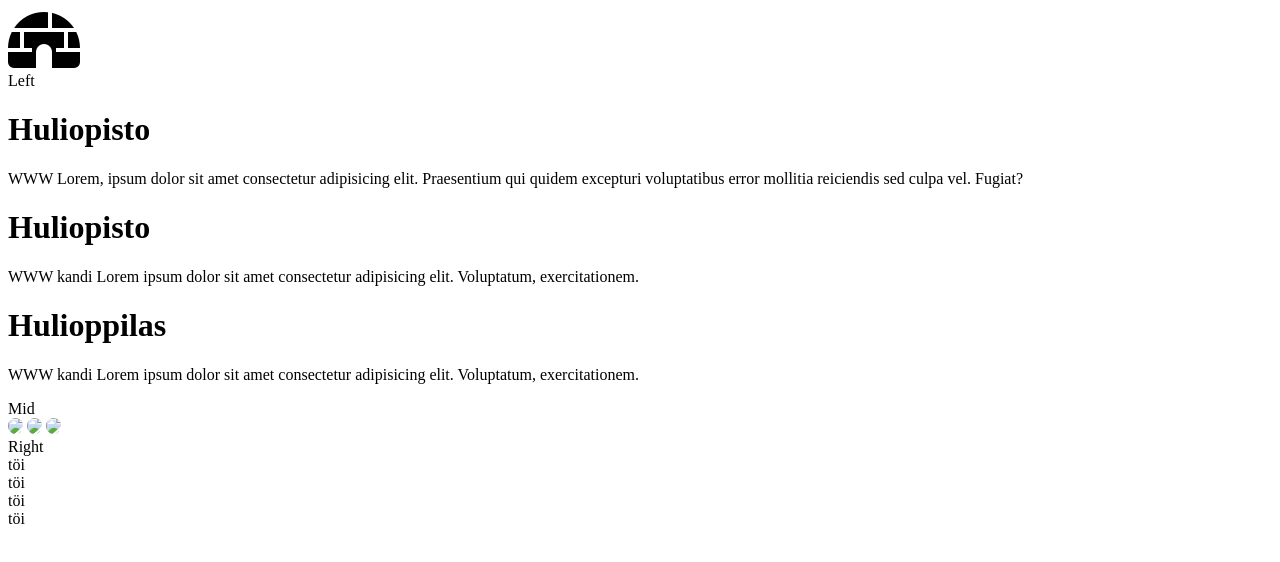
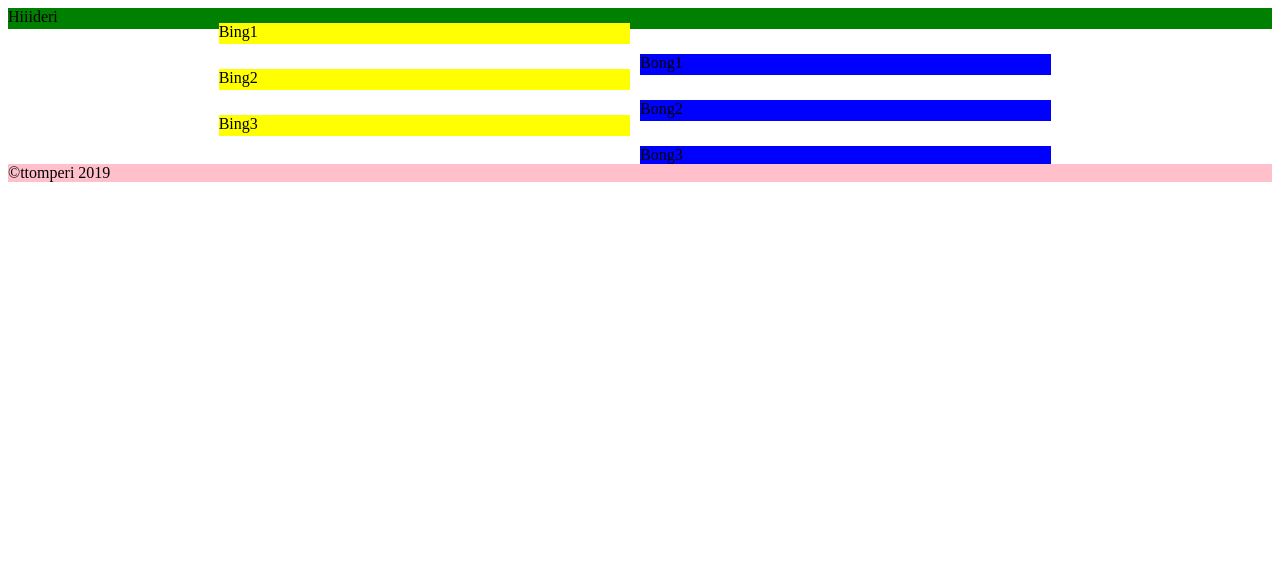
Before and after one commit to TiinaTomperi/tiinatomperi.github.io, a plain HTML site: page cv.html in a window 1280 px wide. Drawn offline with Linux system fonts and the light colour scheme.

Commit message:
added items

```diff
--- a/cv.css
+++ b/cv.css
@@ -3,6 +3,75 @@ img {
     border-radius: 5rem;
     max-width: 15px;
 }
+.site {
+    display: grid;
+    grid-template-columns: repeat(6, 1fr);
+    grid-template-rows: repeat(10, 2fr) 1fr;
+    grid-gap: 10px;
+    min-width: 100%;
+
+}
+.header {
+    background:green;
+    grid-column-start: 1;
+    grid-column-end: 8;
+    grid-row-start: 1;
+    grid-row-end: 3;
+}
+
+.vasen {
+    background: yellow;
+}
+.vasen1 {
+    grid-column-start: 2;
+    grid-column-end: 4;
+    grid-row-start: 2;
+    grid-row-end: 4;
+}
+.oikea1 {
+    grid-column-start: 4;
+    grid-column-end: 6;
+    grid-row-start: 4;
+    grid-row-end: 6;
+}
+.vasen2 {
+    grid-column-start: 2;
+    grid-column-end: 4;
+    grid-row-start: 5;
+    grid-row-end: 7;
+}
+.oikea2 {
+    grid-column-start: 4;
+    grid-column-end: 6;
+    grid-row-start: 7;
+    grid-row-end: 9;
+}
+.vasen3 {
+    grid-column-start: 2;
+    grid-column-end: 4;
+    grid-row-start: 8;
+    grid-row-end: 10;
+}
+.oikea3 {
+    grid-column-start: 4;
+    grid-column-end: 6;
+    grid-row-start: 10;
+    grid-row-end: 12;
+}
+.oikea {
+    background:blue;
+}
+
+
+.footer {
+    background:pink;
+    grid-column-start: 1;
+    grid-column-end: 8;
+    grid-row-start: 7;
+    grid-row-end: 8;
+
+}
+
 /* <div class="timeline">
 
           <div class="title">
--- a/cv.html
+++ b/cv.html
@@ -12,45 +12,15 @@
     <title>CV</title>
 </head>
 <body>
-    <div id="home"><i class="fas fa-igloo fa-4x" aria-hidden="true"></i></div>
-
-  <!-- Grid container-->
-  <div class="grid-container">
-      <div class="grid-container lefty">Left</div>
-      <div>
-          <h1>Huliopisto</h1>
-          <p>WWW Lorem, ipsum dolor sit amet consectetur adipisicing elit. Praesentium qui quidem excepturi voluptatibus error mollitia reiciendis sed culpa vel. Fugiat?</p>
-        </div>
-
-        <div>
-            <h1>Huliopisto</h1>
-            <p>WWW kandi Lorem ipsum dolor sit amet consectetur adipisicing elit. Voluptatum, exercitationem.</p>
-        </div>
-
-        <div>
-                <h1>Hulioppilas</h1>
-                <p>WWW kandi Lorem ipsum dolor sit amet consectetur adipisicing elit. Voluptatum, exercitationem.</p>
-        </div>
-
-
-
-      <div class="grid-container middy">Mid</div>
-
-      <img src="images/pinkki-t.png">
-      <img src="images/pinkki-t.png">
-      <img src="images/pinkki-t.png">
-
-      <div class="grid-container righty">Right
-          <div>töi</div>
-          <div>töi</div>
-          <div>töi</div>
-          <div>töi</div>
-      </div>
-
-  </div>
-
-
-
-  <!--Grid Container ends-->
+    <div class="site">
+        <header class="header">Hiiideri</header>
+        <div class="vasen vasen1">Bing1</div>
+        <div class="oikea oikea1">Bong1</div>
+        <div class="vasen vasen2">Bing2</div>
+        <div class="oikea oikea2">Bong2</div>
+        <div class="vasen vasen3">Bing3</div>
+        <div class="oikea oikea3">Bong3</div>
+    </div>
+    <footer class="footer">&copy;ttomperi 2019</footer>
 </body>
 </html>
```
Also changed, not shown: Images/pinkki-t.png (added).
